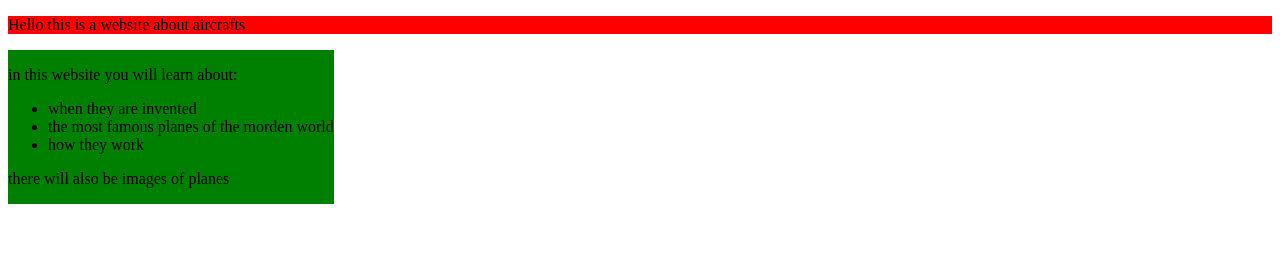
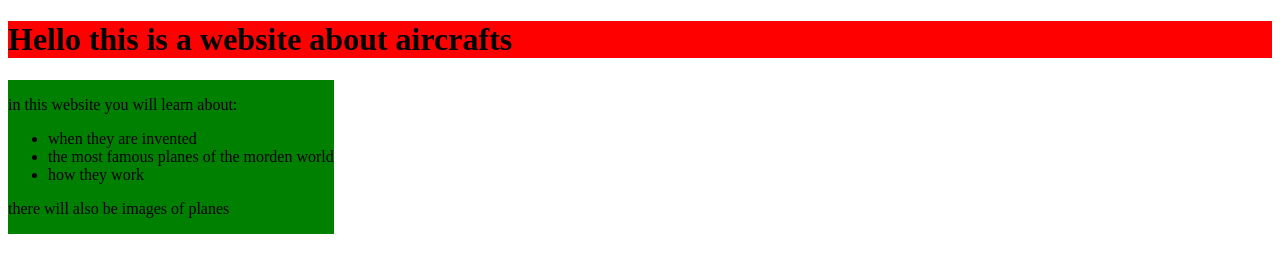
Before and after one commit to Lexing2019/aircraft, a plain HTML site: page index.html in a window 1280 px wide. Drawn offline with Linux system fonts and the light colour scheme.

Commit message:
Update index.html

```diff
--- a/index.html
+++ b/index.html
@@ -16,7 +16,7 @@
 </head>
 <body>
 <div id="header">
-  <p>Hello this is a website about aircrafts</p>
+  <h1>Hello this is a website about aircrafts</h1>
 </div>
 <div id="sidebar">
   <p>in this website you will learn about:</p>
```
